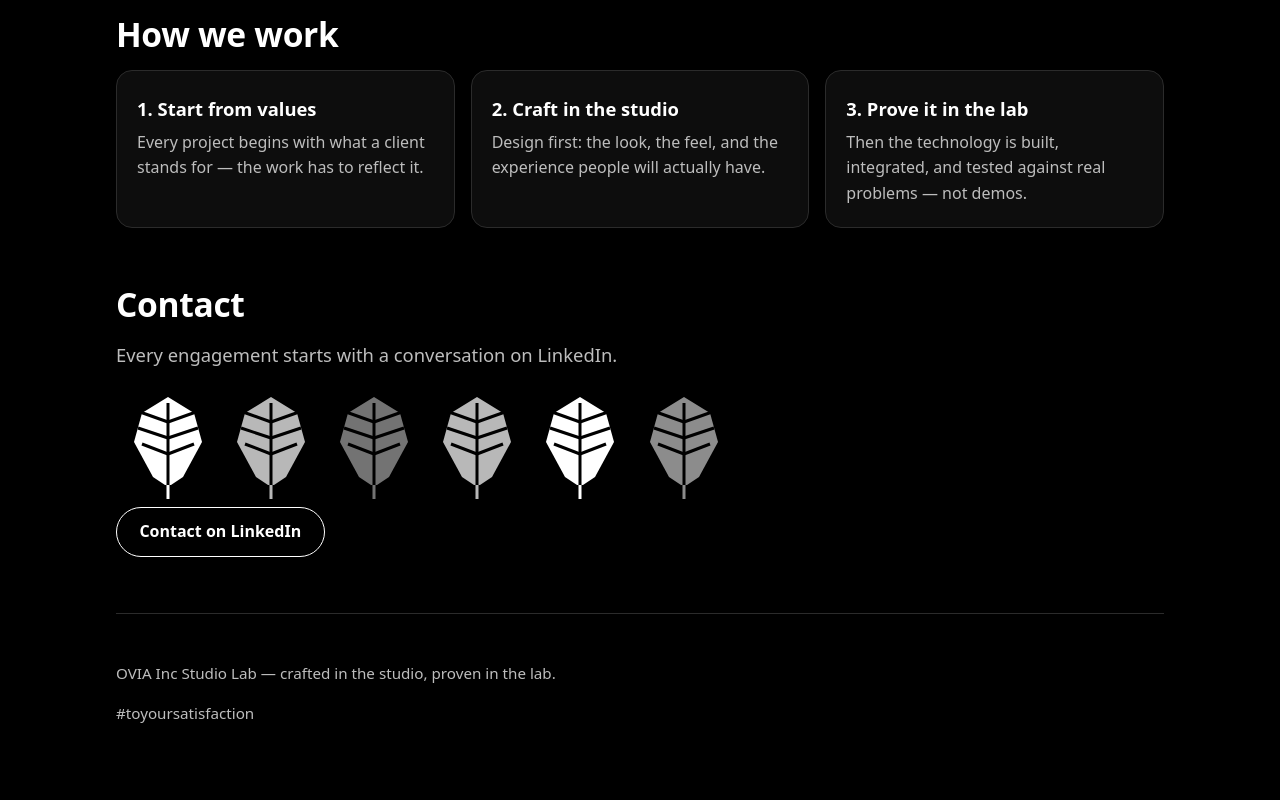
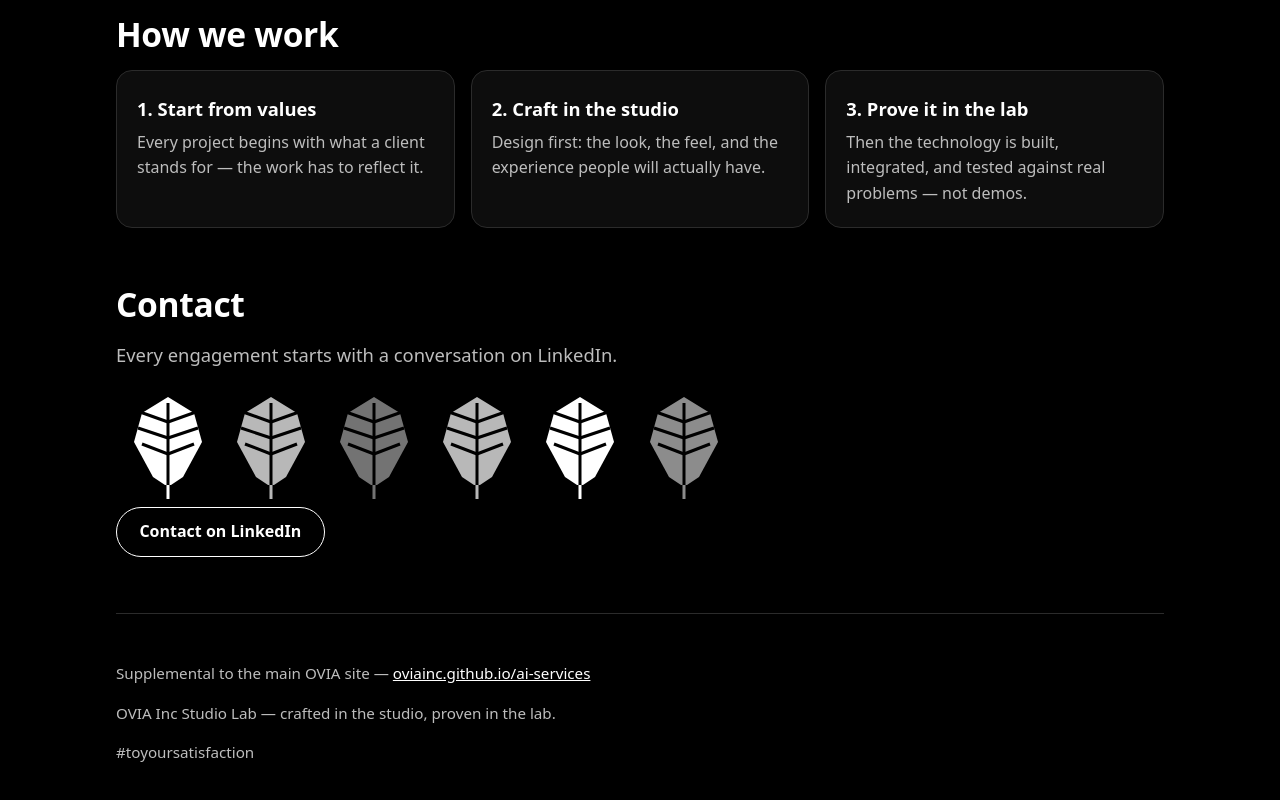
Before and after one commit to Oviainc/thewebsite, a plain HTML site: page studio.html in a window 1280 px wide. Shown: the part 2281-3081 px from the top of the page. Drawn offline with Linux system fonts and the light colour scheme.

Commit message:
Footer: supplemental to ai-services

```diff
--- a/studio.html
+++ b/studio.html
@@ -133,6 +133,7 @@
 </section>
 </main>
 <footer>
+  <p>Supplemental to the main OVIA site — <a href="https://oviainc.github.io/ai-services/">oviainc.github.io/ai-services</a></p>
   <p>OVIA Inc Studio Lab — crafted in the studio, proven in the lab.</p>
   <p>#toyoursatisfaction</p>
 </footer>
```
